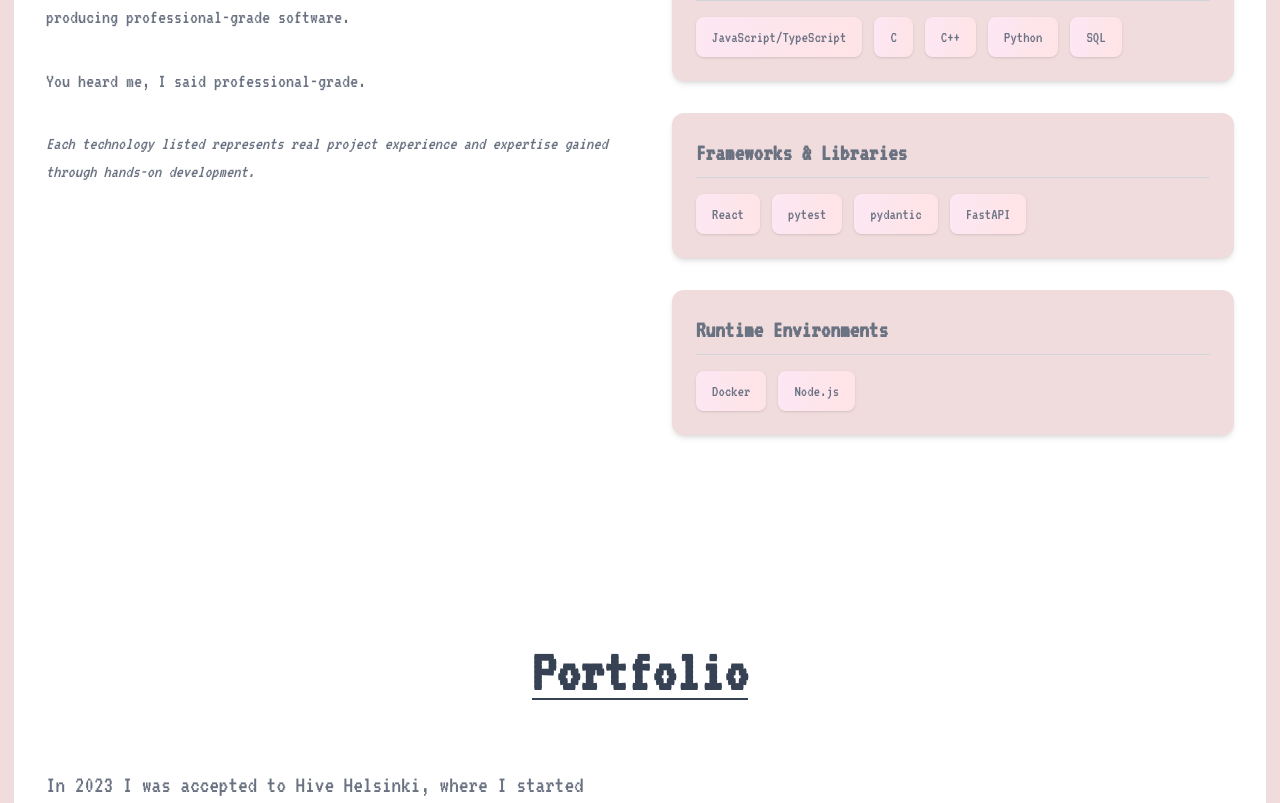
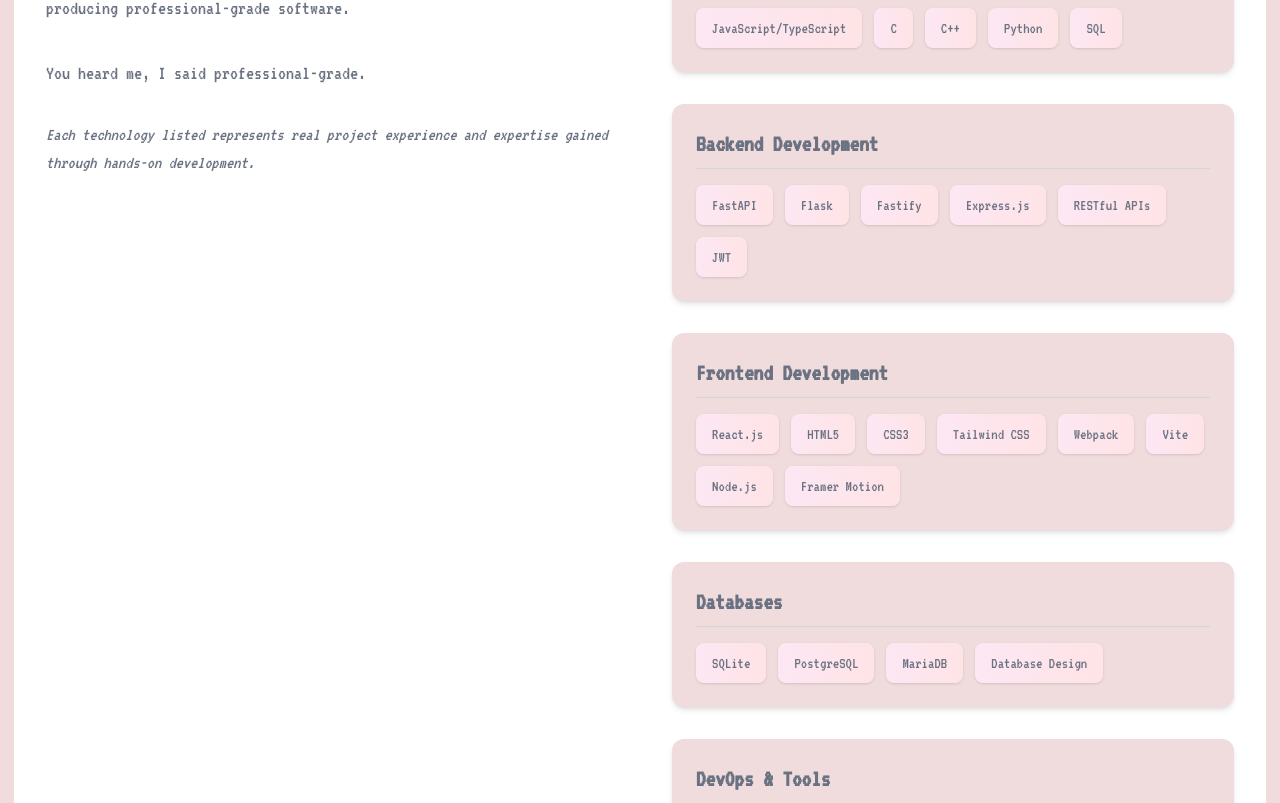
Before and after one commit to FjjDessoyCaraballo/PersonalWebsite, a React (Vite) app in the folder fdessoy/: page / in a window 1280 px wide. Shown: the part 1877-2680 px from the top of the page. Built offline with nearby package versions, Linux system fonts and the light colour scheme.

Commit message:
feat: improving stack component

```diff
--- a/fdessoy/src/Stack.tsx
+++ b/fdessoy/src/Stack.tsx
@@ -3,16 +3,24 @@ import { motion } from 'motion/react';
 export const Stack = () => {
     const stackCategories = [
         {
-            title: "Languages",
+            title: "Programming languages",
             technologies: ["JavaScript/TypeScript", "C", "C++", "Python", "SQL"]
         },
         {
-            title: "Frameworks & Libraries",
-            technologies: ["React", "pytest", "pydantic", "FastAPI"]
+            title: "Backend Development",
+            technologies: ["FastAPI", "Flask", "Fastify", "Express.js", "RESTful APIs", "JWT"]
         },
         {
-            title: "Runtime Environments",
-            technologies: ["Docker", "Node.js"]
+            title: "Frontend Development",
+            technologies: ["React.js", "HTML5", "CSS3", "Tailwind CSS", "Webpack", "Vite", "Node.js", "Framer Motion"]
+        },
+        {
+            title: "Databases",
+            technologies: ["SQLite", "PostgreSQL", "MariaDB", "Database Design"]
+        },
+        {
+            title: "DevOps & Tools",
+            technologies: ["Docker", "Docker Compose", "Git", "GitHub", "Linux", "Makefile", "Poetry"]
         }
     ];
 
```
